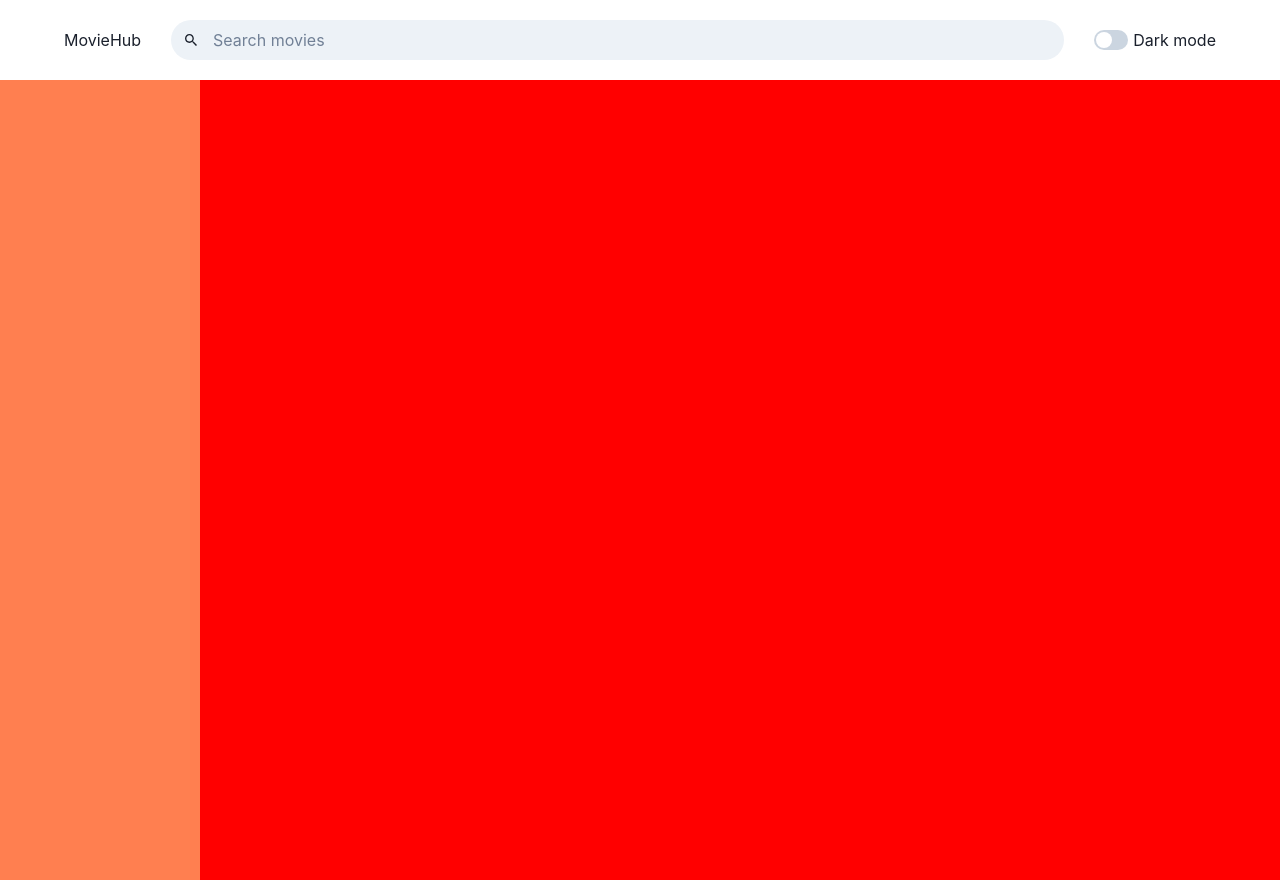
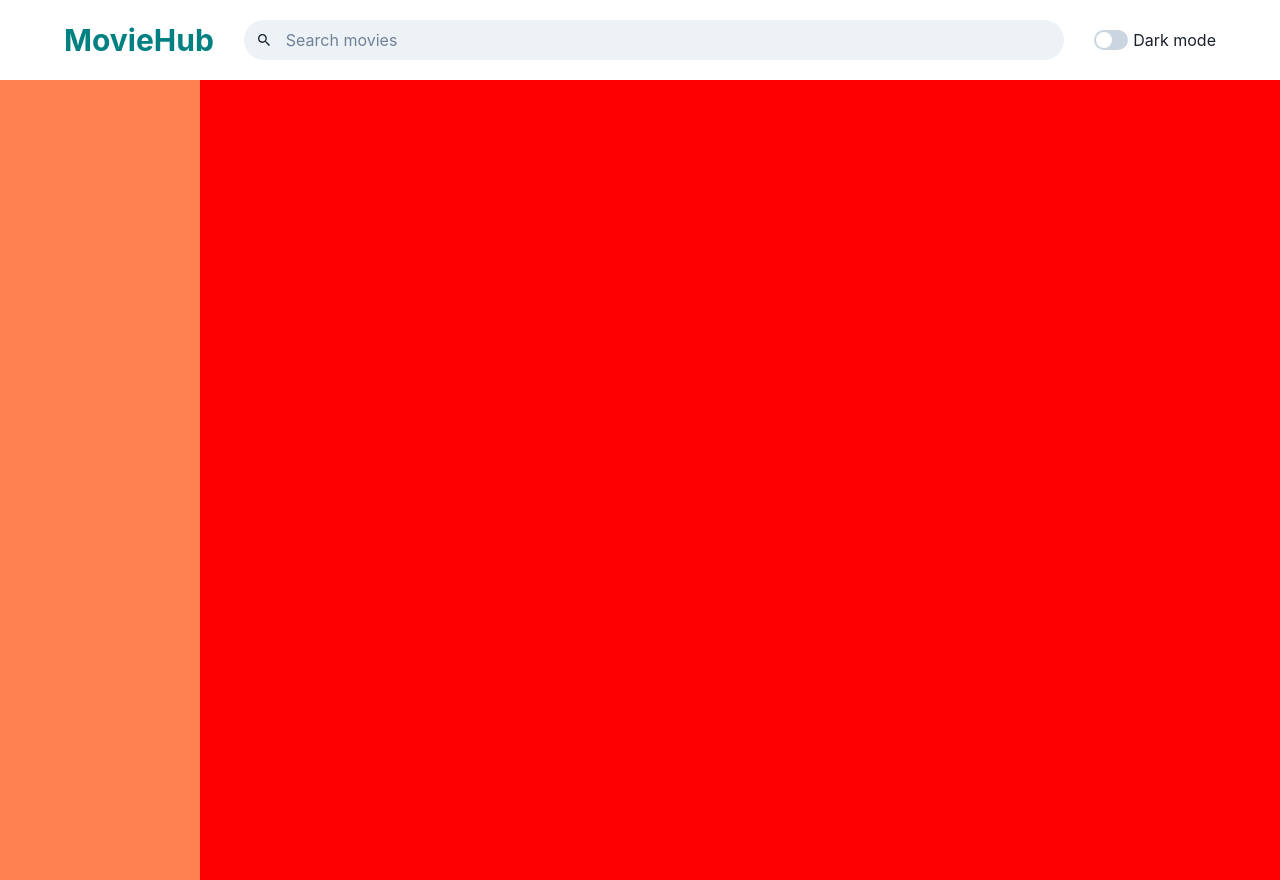
Before and after one commit to dboatengg/Where-in-the-world, a React (Vite) app: page / in a window 1280 px wide. Built offline with nearby package versions, Linux system fonts and the light colour scheme.

Commit message:
create logo design

```diff
--- a/src/components/Navbar.tsx
+++ b/src/components/Navbar.tsx
@@ -5,7 +5,7 @@ import SearchInput from "./SearchInput"
 const Navbar = () => {
   return (
     <Flex alignItems="center" gap="30px" height="80px" maxWidth="90%" mx="auto">
-        <Text>MovieHub</Text>
+        <Text fontWeight="bold" color="teal" fontSize={{base:'20px', sm:'25px', lg:'30px'}}>MovieHub</Text>
         <SearchInput/>
         <ColorSwitchMode/>
     </Flex>
```
